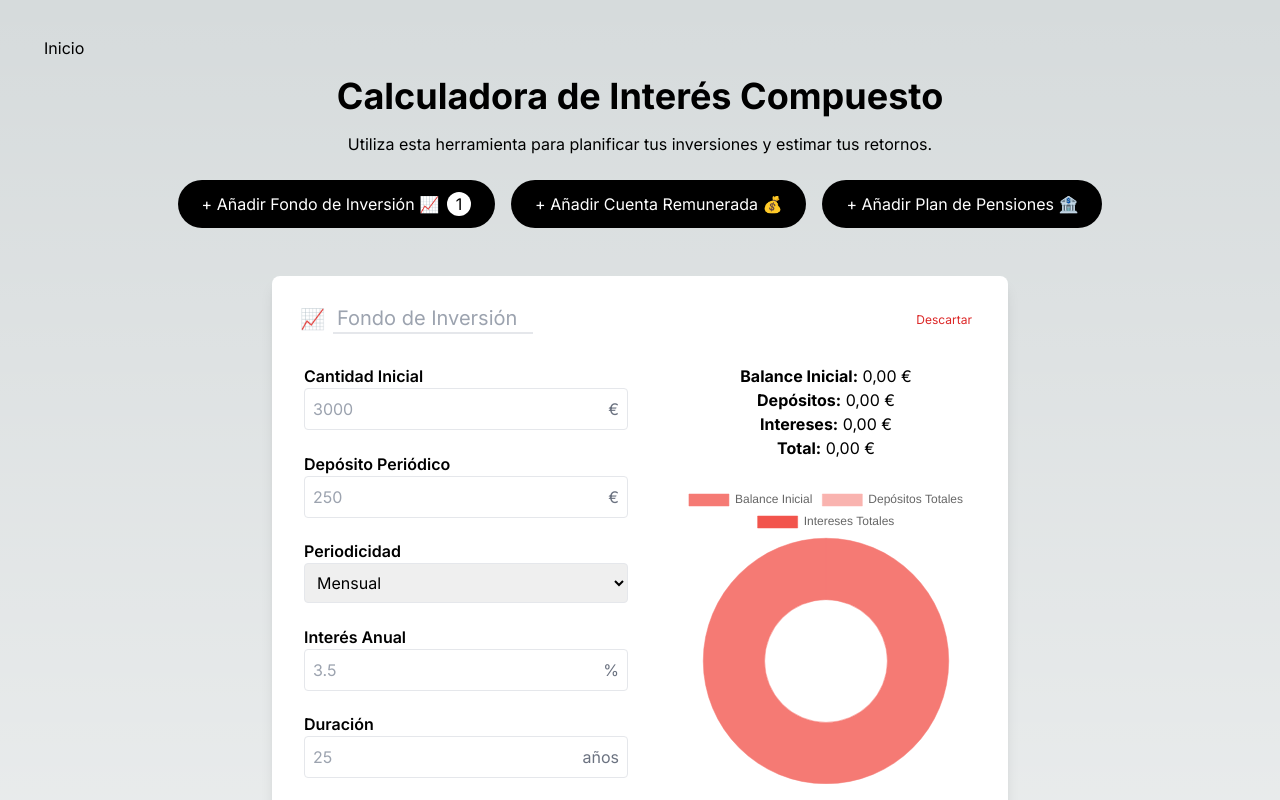
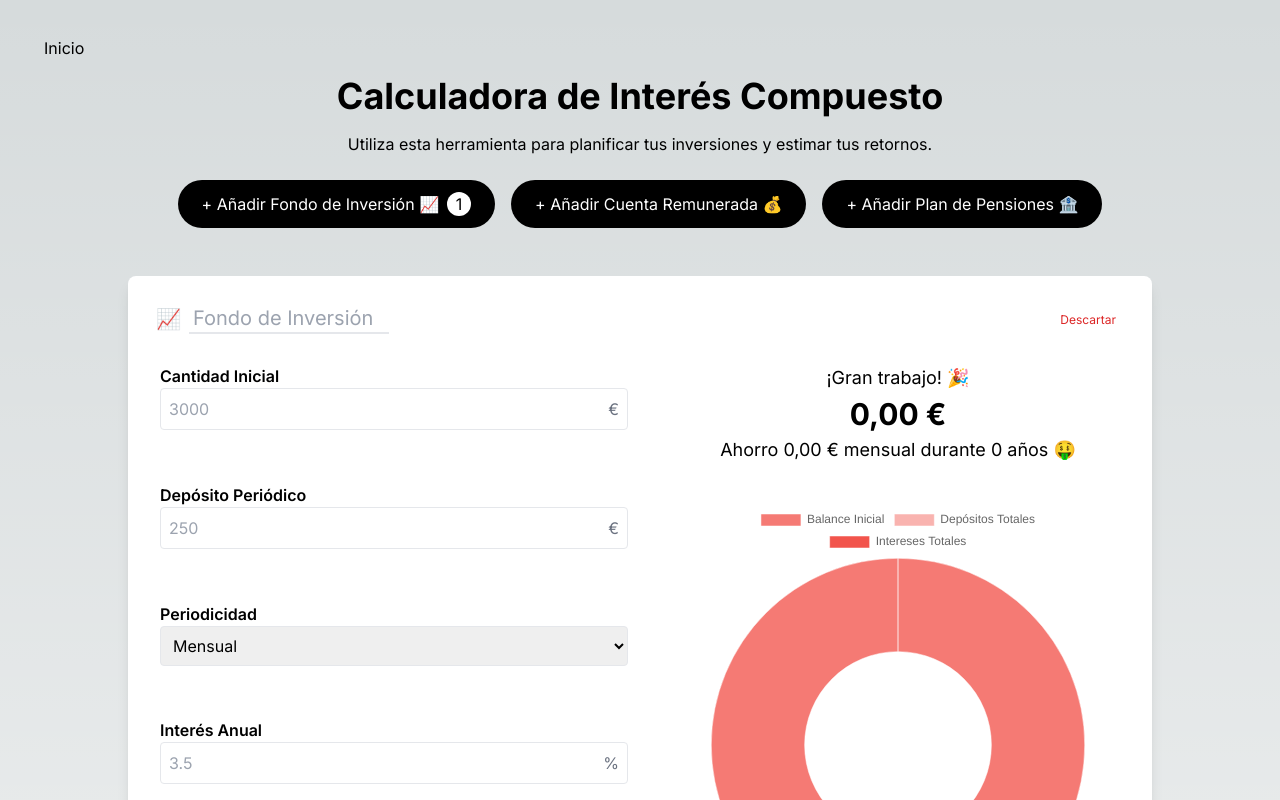
Before and after one commit to jlfernandezfernandez/compound-interest-calculator, a Next.js app: page /calculadora in a window 1280 px wide. Both pictures are taken after a click on the button "+ Añadir Fondo de Inversión 📈". Shown: the top 800 px of the page. Built offline with nearby package versions, Linux system fonts and the light colour scheme.

Commit message:
add cool summary for a product's result

```diff
--- a/src/components/ProductButtons.tsx
+++ b/src/components/ProductButtons.tsx
@@ -18,6 +18,7 @@ export default function ProductButtons() {
         const newProduct: ProductDetails = {
             id: type + Math.random(),
             type: type,
+            contributionFrequency: 12,
         };
         dispatch(addProduct(newProduct));
     };
--- a/src/components/ProductCard.tsx
+++ b/src/components/ProductCard.tsx
@@ -22,7 +22,7 @@ export default function ProductCard({ productDetails }: { productDetails: Produc
     };
 
     return (
-        <div className="max-w-3xl mx-auto bg-white p-7 rounded-lg shadow-lg">
+        <div className="max-w-5xl mx-auto w-full bg-white p-7 rounded-lg shadow-lg">
             <div className="flex items-start justify-between mb-6">
                 <div className="flex items-center">
                     <span className="text-xl">{productInfo.emoji}</span>
--- a/src/components/ProductList.tsx
+++ b/src/components/ProductList.tsx
@@ -9,7 +9,7 @@ export default function ProductList() {
     const products = useAppSelector(state => state.calculator.products);
 
     return (
-        <section>
+        <section className="w-full">
             {products.map((product, index) => (
                 <div key={index} className="mb-4 p-4">
                     <ProductCard key={product.id} productDetails={product} />
--- a/src/components/ProductResult.tsx
+++ b/src/components/ProductResult.tsx
@@ -1,9 +1,10 @@
-import { ProductDetails } from '@/financial_products/productTypes';
+import { ProductDetails, periods } from '@/financial_products/productTypes';
 import { updateYearlyTotals } from '@/store/calculator/calculatorSlice';
 import DoughnutChart from './DoughnutChart';
 import { calculateYearlyTotals, formatCurrency } from '@/domain/financialCalculations';
 import { useAppDispatch } from '@/store';
 import { useEffect } from 'react';
+import ProductsSummary from './ProductsSummary';
 
 export default function ProductResult({ productDetails }: { productDetails: ProductDetails }) {
     const dispatch = useAppDispatch();
@@ -33,30 +34,25 @@ export default function ProductResult({ productDetails }: { productDetails: Prod
                     '#f2544c',
                 ],
                 borderColor: [
-                    '#f57a74',
-                    '#f9b3af',
-                    '#f2544c',
+                    'white',
+                    'white',
+                    'white',
                 ],
                 borderWidth: 1,
             },
         ],
     };
 
-    // Formatea los números con el separador de miles y el separador decimal adecuado
-    const formattedInitialBalance = formatCurrency(initialBalance);
-    const formattedContribution = formatCurrency(totalContribution);
     const formattedTotalGenerated = formatCurrency(totalGenerated);
-    const formattedTotalInterest = formatCurrency(totalInterestGenerated);
+    const formattedContribution = formatCurrency(productDetails.contribution || 0);
+    const periodAdverb = periods.find(period => period.time === productDetails.contributionFrequency)?.adverb || '';
 
     return (
         <div className='sm:ml-6 ml-0 p-1 sm:mt-0 mt-5 flex flex-col justify-center items-center'>
-            <div className="mb-6 w-full text-center"> {/* Ajusta el ancho según sea necesario y centra el texto */}
-                <p><strong>Balance Inicial:</strong> {formattedInitialBalance}</p>
-                <p><strong>Depósitos:</strong> {formattedContribution}</p>
-                <p><strong>Intereses:</strong> {formattedTotalInterest}</p>
-                <p><strong>Total:</strong> {formattedTotalGenerated}</p>
+            <div className="mb-8 w-full">
+                <ProductsSummary totalSavings={formattedTotalGenerated} monthlySavings={formattedContribution} years={productDetails.duration || 0} period={periodAdverb} />
             </div>
-            <div className='w-full flex justify-center'>
+            <div className='w-full flex justify-center p-2'>
                 <DoughnutChart data={data} />
             </div>
         </div>
--- a/src/components/ProductsResult.tsx
+++ b/src/components/ProductsResult.tsx
@@ -73,10 +73,12 @@ const ProductsResult = () => {
                 </div>
                 {/* Gráfico Doughnut y Resumen */}
                 <div className="grid grid-cols-1 sm:grid-cols-2 gap-4 w-full">
-                    <div className="p-10 rounded-lg shadow-lg text-center">
-                        <p><strong>Depósitos:</strong> {formatCurrency(allTotalContribution)}</p>
-                        <p><strong>Intereses:</strong> {formatCurrency(allTotalInterest)}</p>
-                        <p><strong>Total:</strong> {formatCurrency(allTotalGenerated)}</p>
+                    <div className="p-10 rounded-lg shadow-lg text-center h-full">
+                        <div>
+                            <p><strong>Depósitos:</strong> {formatCurrency(allTotalContribution)}</p>
+                            <p><strong>Intereses:</strong> {formatCurrency(allTotalInterest)}</p>
+                            <p><strong>Total:</strong> {formatCurrency(allTotalGenerated)}</p>
+                        </div>
                     </div>
                     <div className='p-7 rounded-lg shadow-lg'>
                         <PieChart data={pieChartData} />
--- /dev/null
+++ b/src/components/ProductsSummary.tsx
@@ -0,0 +1,24 @@
+import React from 'react';
+
+interface SavingsPhraseProps {
+    totalSavings: string;
+    monthlySavings: string;
+    years: number;
+    period: string;
+}
+
+export default function ProductsSummary({ totalSavings, monthlySavings, years, period }: SavingsPhraseProps) {
+    return (
+        <div className="text-center">
+            <div className="text-lg mb-1">
+                ¡Gran trabajo! 🎉
+            </div>
+            <div className="text-3xl font-bold mb-1">
+                {totalSavings}
+            </div>
+            <div className="text-lg">
+                Ahorro {monthlySavings} {period} durante {years} años 🤑
+            </div>
+        </div>
+    );
+}
--- a/src/financial_products/productTypes.ts
+++ b/src/financial_products/productTypes.ts
@@ -8,11 +8,11 @@ export const productTypes = {
 export type ProductType = keyof typeof productTypes;
 
 export const periods = [
-    { value: 'monthly', label: 'Mensual', time: 12 },
-    { value: 'annually', label: 'Anual', time: 1 },
-    { value: 'daily', label: 'Diario', time: 365 },
-    { value: 'quarterly', label: 'Trimestral', time: 3 },
-    { value: 'half_yearly', label: 'Semestral', time: 2 },
+    { value: 'monthly', label: 'Mensual', time: 12, adverb: 'mensual' },
+    { value: 'annually', label: 'Anual', time: 1, adverb: 'anual' },
+    { value: 'daily', label: 'Diario', time: 365, adverb: 'diario' },
+    { value: 'quarterly', label: 'Trimestral', time: 3, adverb: 'trimestral' },
+    { value: 'half_yearly', label: 'Semestral', time: 2, adverb: 'semestral' },
 ];
 
 export type ProductPeriodicity = typeof periods[number]['time'];
```
